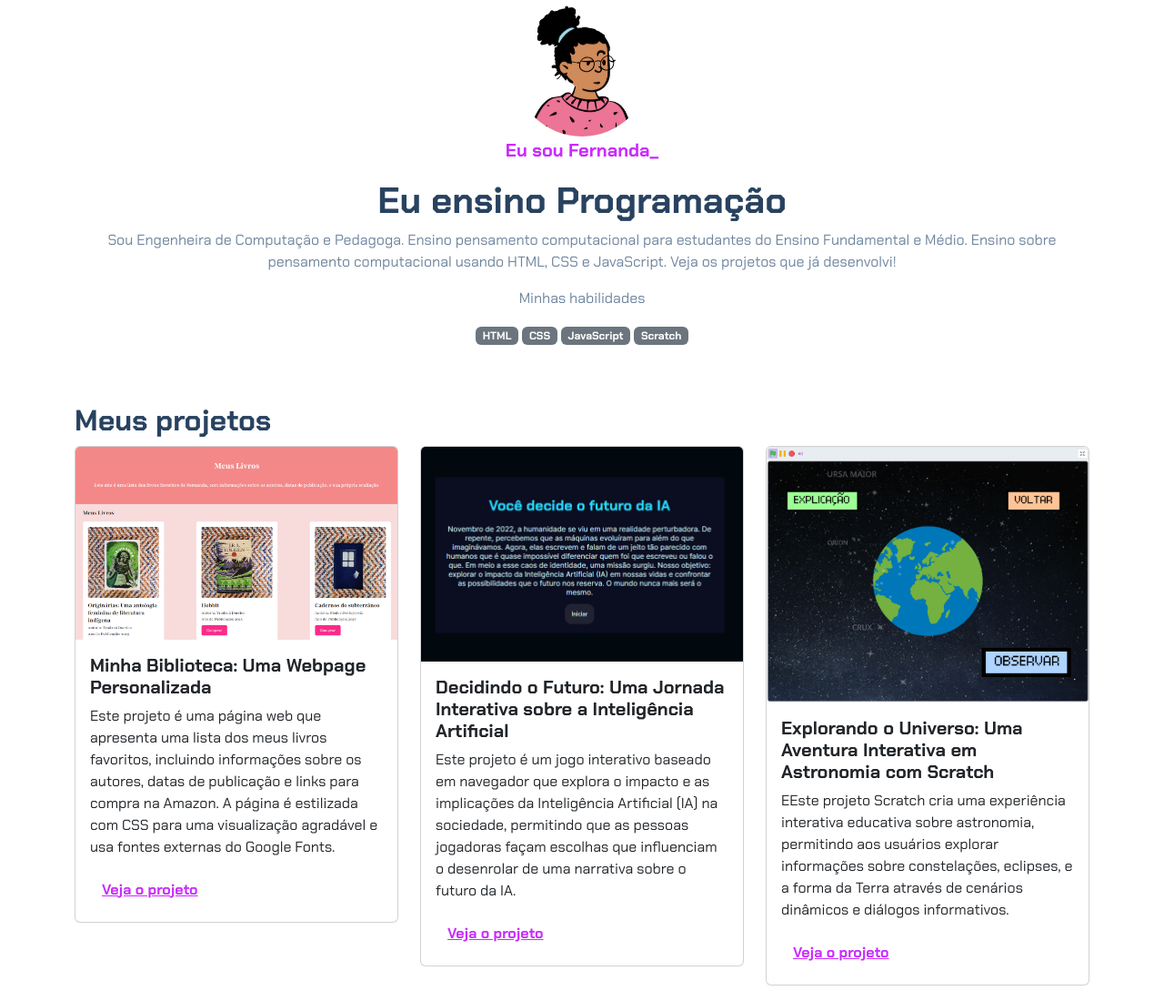
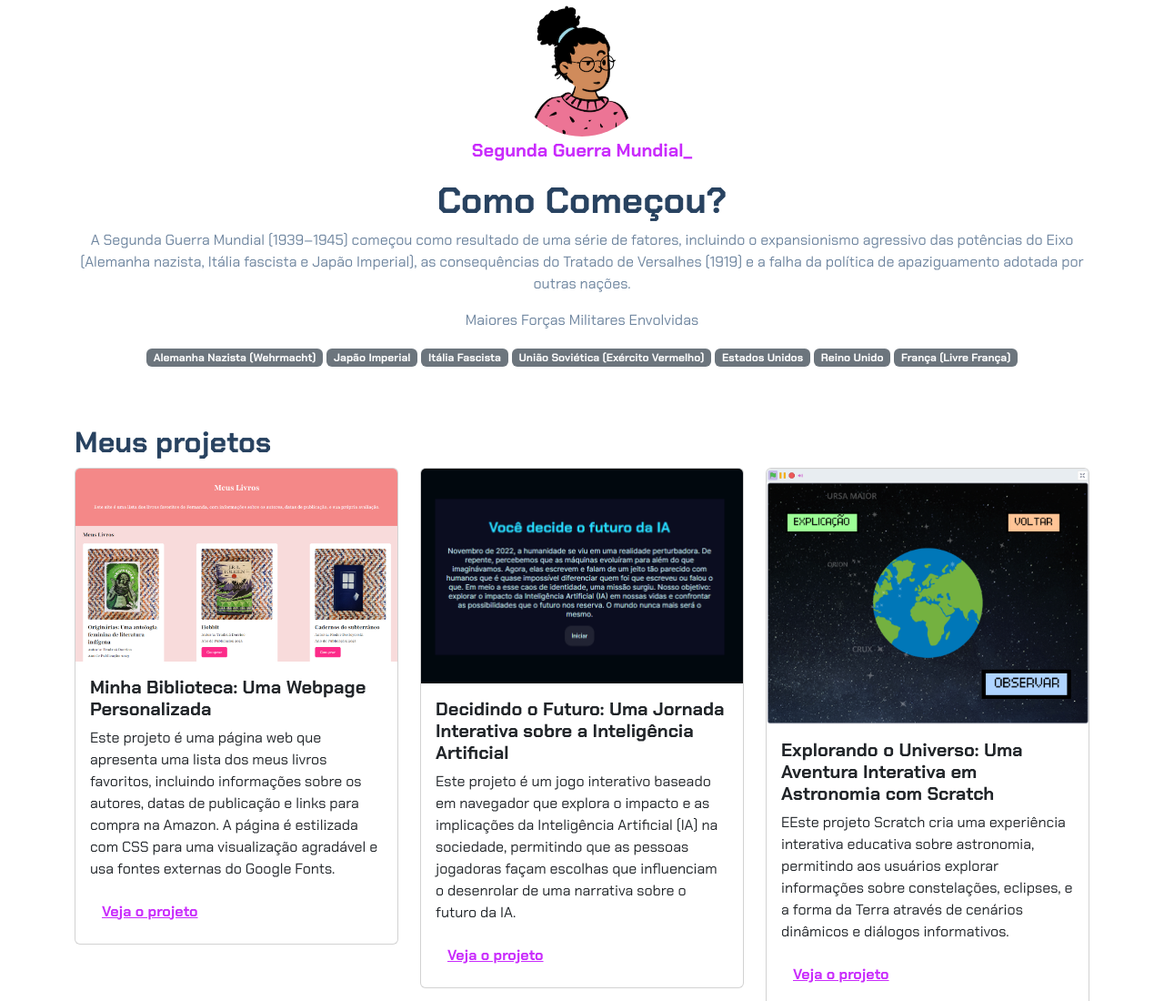
Before and after one commit to silvaz323/Projeto-Portifolio-2B-Julio, a plain HTML site: page index.html in a window 1280 px wide. Shown: the top 1100 px of the page at 91% size. Drawn offline with nearby package versions, Linux system fonts and the light colour scheme.

Commit message:
Update index.html

```diff
--- a/index.html
+++ b/index.html
@@ -14,17 +14,20 @@
     <header class="container text-center">
         <img src="img/avatar-perfil.png" alt="avatar da Fernanda" class="rounded-circle" width="150" height="150"
             srcset="">
-        <p class="lead">Eu sou Fernanda_</p>
-        <h1>Eu ensino Programação</h1>
-        <p>Sou Engenheira de Computação e Pedagoga. Ensino pensamento computacional para estudantes do Ensino
-            Fundamental e Médio. Ensino sobre pensamento computacional usando HTML, CSS e JavaScript. Veja os projetos
-            que já desenvolvi!</p>
-        <p>Minhas habilidades</p>
+        <p class="lead">Segunda Guerra Mundial_</p>
+        <h1>Como Começou?</h1>
+        <p>A Segunda Guerra Mundial (1939–1945) começou como resultado de uma série de fatores, incluindo o expansionismo agressivo das potências do Eixo (Alemanha nazista, Itália fascista e Japão Imperial), as consequências do Tratado de Versalhes (1919) e a falha da política de apaziguamento adotada por outras nações.
+
+</p>
+        <p>Maiores Forças Militares Envolvidas</p>
         <div>
-            <p class="badge bg-secondary">HTML</p>
-            <p class="badge bg-secondary">CSS</p>
-            <p class="badge bg-secondary">JavaScript</p>
-            <p class="badge bg-secondary">Scratch</p>
+            <p class="badge bg-secondary">Alemanha Nazista (Wehrmacht)</p>
+            <p class="badge bg-secondary">Japão Imperial</p>
+            <p class="badge bg-secondary">Itália Fascista</p>
+            <p class="badge bg-secondary">União Soviética (Exército Vermelho)</p>
+             <p class="badge bg-secondary">Estados Unidos</p>
+             <p class="badge bg-secondary">Reino Unido</p>
+             <p class="badge bg-secondary">França (Livre França)</p>
         </div>
     </header>
     <main class="container mt-5">
```
